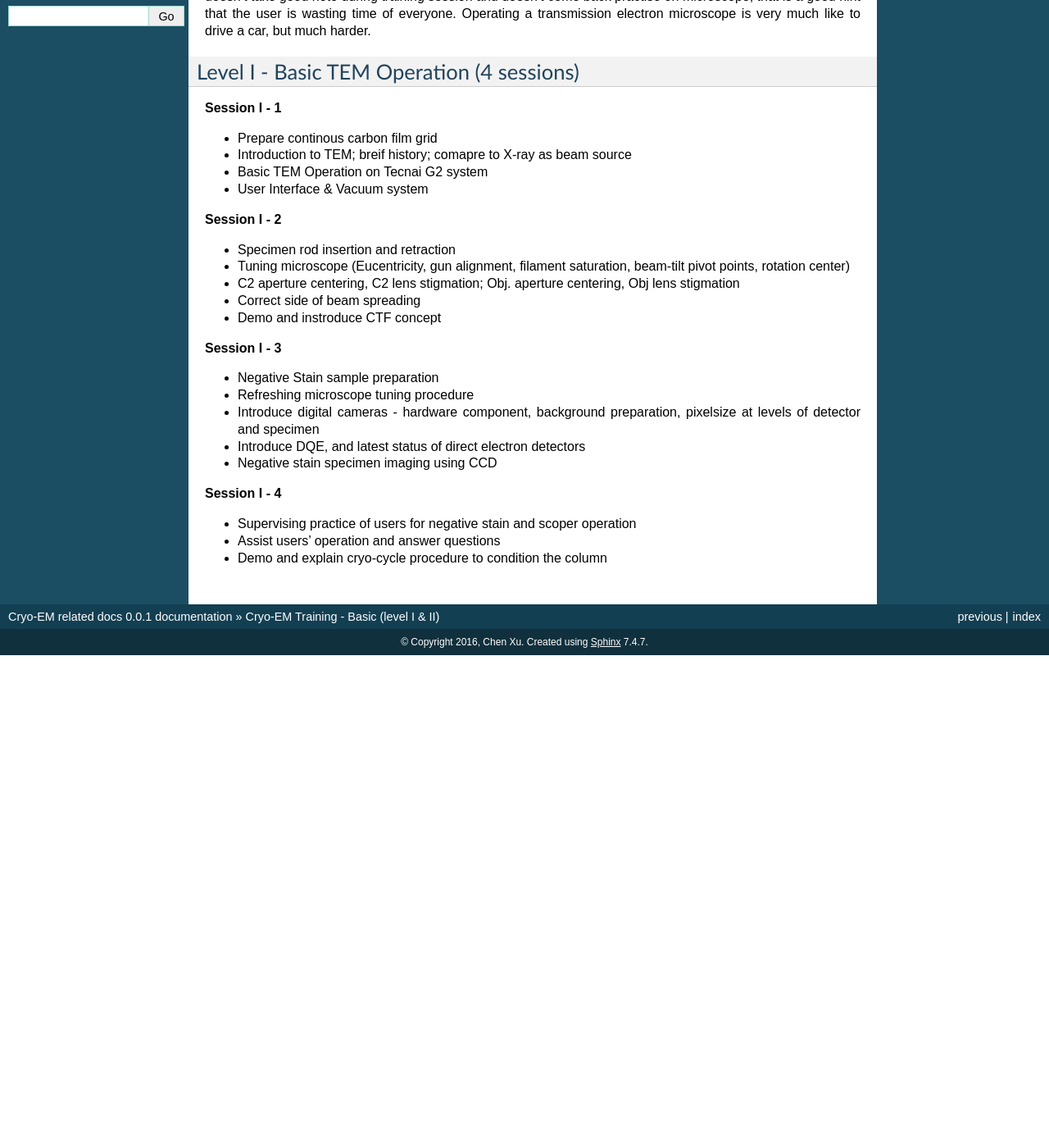
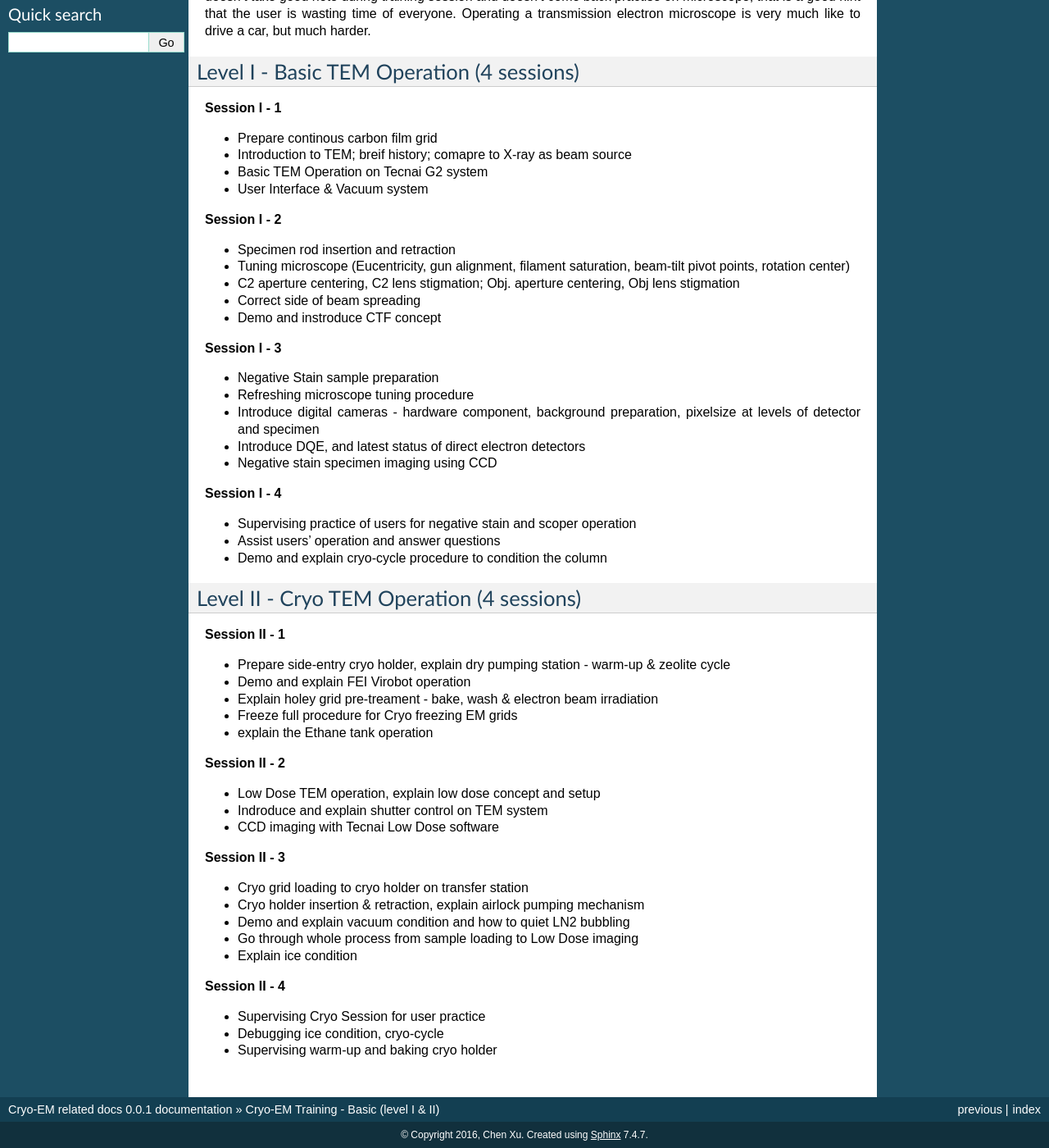
Before and after one commit to xuchen66/sphinx-emdocs, a Sphinx documentation site: the page built from source/cryo-em_training.rst, in a window 1280 px wide and 1400 px high, scrolled down 304 px. Shown: the whole window at 82% size. Built offline with Sphinx 7.4.7, drawn with Linux system fonts in a browser that asks for light colours; pages that are not in the unit, such as notebooks, are missing from menus; before the commit the page ends 1103 px from its top, so only the background shows below that; some of the changed text lies outside the part shown.

Commit message:
Update cryo-em_training.rst

```diff
--- a/source/cryo-em_training.rst
+++ b/source/cryo-em_training.rst
@@ -1,6 +1,5 @@
 .. cryo-em_training
 
-=======================================
 Cryo-EM Training - Basic (level I & II)
 =======================================
           (Each session is set 2 - 2.5 hours)
@@ -40,3 +39,34 @@
 - Supervising practice of users for negative stain and scoper operation
 - Assist users' operation and answer questions
 - Demo and explain cryo-cycle procedure to condition the column
+
+Level II - Cryo TEM Operation (4 sessions)
+------------------------------------------
+
+**Session II - 1**
+
+- Prepare side-entry cryo holder, explain dry pumping station - warm-up & zeolite cycle
+- Demo and explain FEI Virobot operation
+- Explain holey grid pre-treament - bake, wash & electron beam irradiation
+- Freeze full procedure for Cryo freezing EM grids
+- explain the Ethane tank operation
+
+**Session II - 2**
+
+- Low Dose TEM operation, explain low dose concept and setup
+- Indroduce and explain shutter control on TEM system
+- CCD imaging with Tecnai Low Dose software
+
+**Session II - 3**
+
+- Cryo grid loading to cryo holder on transfer station
+- Cryo holder insertion & retraction, explain airlock pumping mechanism
+- Demo and explain vacuum condition and how to quiet LN2 bubbling
+- Go through whole process from sample loading to Low Dose imaging
+- Explain ice condition
+
+**Session II - 4**
+
+- Supervising Cryo Session for user practice
+- Debugging ice condition, cryo-cycle
+- Supervising warm-up and baking cryo holder
```
